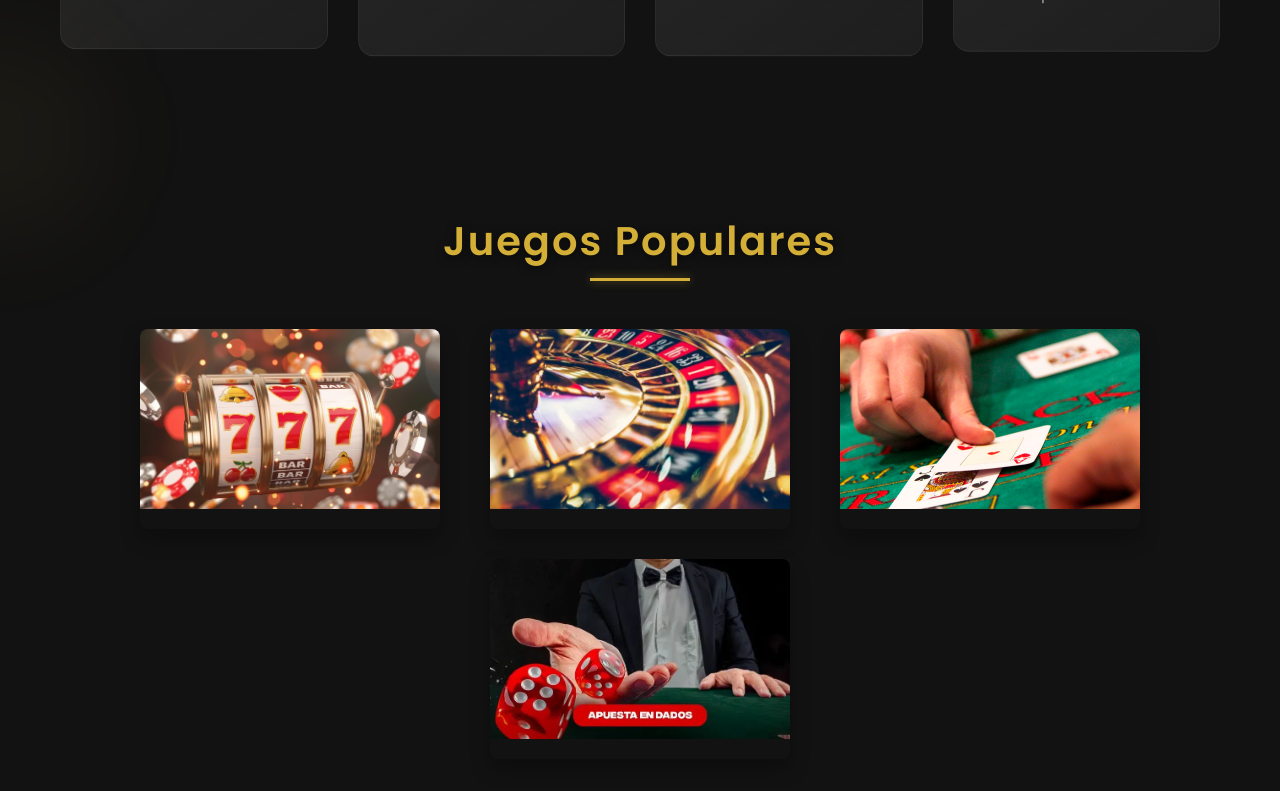
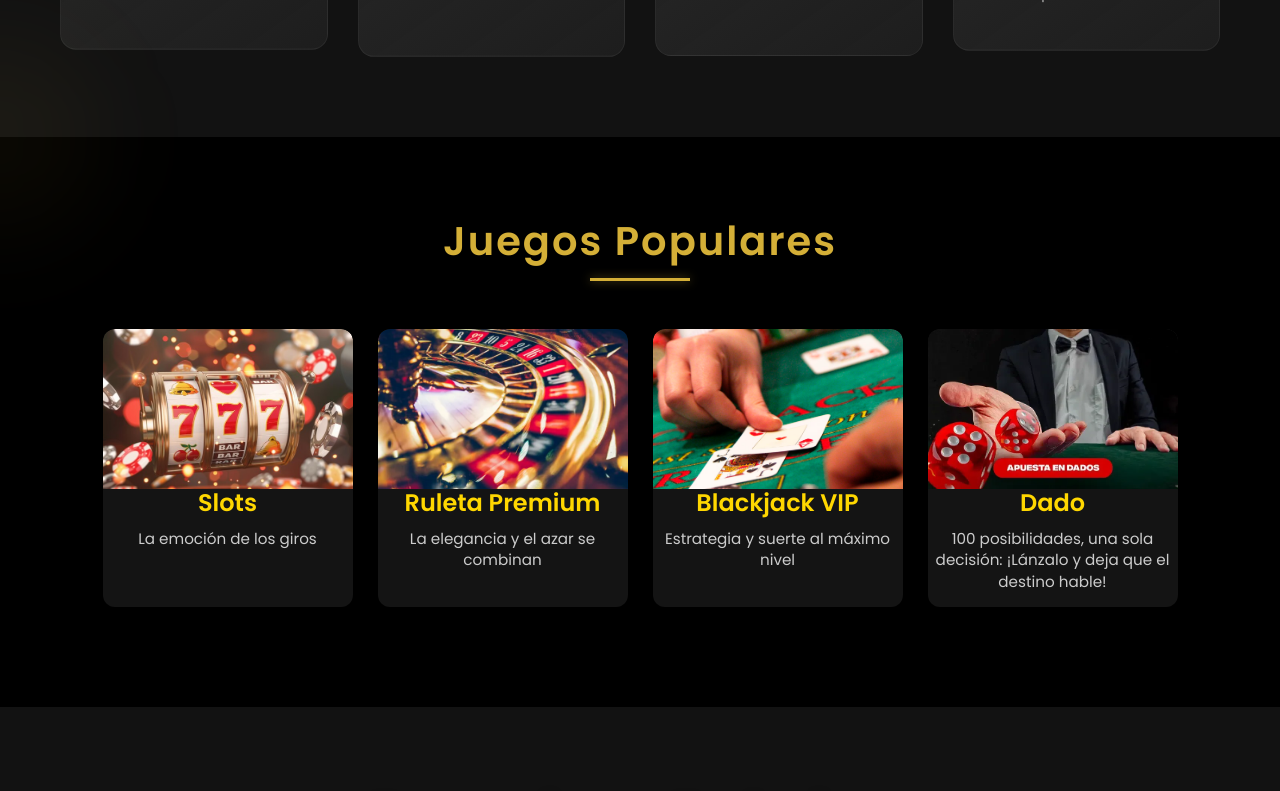
Before and after one commit to Tomas093/Casino-Web, a React (Vite) app in the folder client/: page / in a window 1280 px wide. Shown: the part 1160-1951 px from the top of the page. Built offline with nearby package versions, Linux system fonts and the light colour scheme; no server answers.

Commit message:
me lo pide el gitbash

```diff
--- a/client/src/Css/LandingPageStyle.css
+++ b/client/src/Css/LandingPageStyle.css
@@ -253,78 +253,77 @@ section {
     color: #fff;
 }
 
-/* Games Section */
-
-.games-section-landing {
+/* Games Section - Nuevo estilo mejorado */
+#games {
     background-color: #000000;
+    padding: 80px 20px;
 }
 
 .games-carousel {
     display: flex;
     justify-content: center;
-    gap: 30px;
+    gap: 25px;
     flex-wrap: wrap;
+    max-width: 1200px;
+    margin: 0 auto;
 }
 
-.game-card-landing {
-    width: 300px;
-    background: rgb(25, 23, 23);
-    border-radius: 15px;
+.australis-game-card {
+    width: 250px;
+    background: #141414;
+    border-radius: 12px;
     overflow: hidden;
-    transition: transform 0.3s;
+    transition: transform 0.3s, box-shadow 0.3s;
+    margin-bottom: 20px;
 }
 
-.game-card:hover {
-    transform: scale(1.05);
+.australis-game-card:hover {
+    transform: scale(1.03);
+    box-shadow: 0 8px 20px rgba(255, 215, 0, 0.3);
 }
 
-.game-image {
-    height: 180px;
+.australis-game-image {
+    height: 160px;
     background-size: cover;
     background-position: center;
-}
-.game-info {
-    padding: 15px;
-    text-align: center;
-    color: white;
+    border-top-left-radius: 12px;
+    border-top-right-radius: 12px;
 }
 
-.game-info h3 {
-    font-size: 1.4rem;
+australis-game-info {
+    padding: 20px;
+    text-align: center;
+    background-color: #1c1c1c; /* Color unificado para todos los juegos */
+    border-bottom-left-radius: 12px;
+    border-bottom-right-radius: 12px;
+}
+.australis-game-title {
+    font-size: 1.5rem;
     margin-bottom: 10px;
-    color: #facc15; /* Amarillo suave, podés ajustar el color */
+    color: #ffd700;
+    font-weight: 600;
 }
 
-.game-info p {
+.australis-game-description {
     font-size: 0.95rem;
     color: #ccc;
+    line-height: 1.4;
 }
 
-.game1 {
+.australis-game1 {
     background-image: url('@assets/slots.jpg');
 }
 
-.game2 {
-    background-image: url("@assets/ruleta.jpg");
+.australis-game2 {
+    background-image: url('@assets/ruleta.jpg');
 }
 
-.game3 {
+.australis-game3 {
     background-image: url('@assets/blackjack.jpg');
 }
 
-.game4 {
+.australis-game4 {
     background-image: url('@assets/dados.jpg');
-}
-
-
-.game-card h3 {
-    padding: 20px 20px 10px;
-    font-size: 1.3rem;
-}
-
-.game-card p {
-    padding: 0 20px 20px;
-    color: #ccc;
 }
 
 /* Promo Section */
@@ -447,8 +446,6 @@ section {
     box-shadow: 0 3px 10px rgba(255, 215, 0, 0.5);
 }
 
-
-
 /* Features Section */
 .australis-features {
     padding: 80px 0;
@@ -556,3 +553,16 @@ section {
 .australis-feature:nth-child(4) {
     animation: float 5s ease infinite 3s;
 }
+
+/* Variables CSS para evitar conflictos */
+:root {
+    --color-dark-gray: #121212;
+    --light-gray: #2a2a2a;
+    --green: #28a745;
+    --gold: #ffd700;
+    --red: #e53935;
+    --white: #ffffff;
+    --text-light: #e6e6e6;
+    --text-muted: #b3b3b3;
+    --transition: all 0.3s ease;
+}
--- a/client/src/React/pages/home/LandingPage.tsx
+++ b/client/src/React/pages/home/LandingPage.tsx
@@ -26,15 +26,15 @@ const LandingPage: React.FC = () => {
         {titulo: "Giros Gratis", descripcion: "20 giros gratis en nuestros juegos premium", imagen: "promo3"}
     ];
 
-    const juegos = [
-        {id: 1, nombre: "Slots", descripcion: "La emoción de los giros", imagen: "game1"},
-        {id: 2, nombre: "Ruleta Premium", descripcion: "La elegancia y el azar se combinan", imagen: "game2"},
-        {id: 3, nombre: "Blackjack VIP", descripcion: "Estrategia y suerte al máximo nivel", imagen: "game3"},
+    const australisJuegos = [
+        {id: 1, nombre: "Slots", descripcion: "La emoción de los giros", imagen: "australis-game1"},
+        {id: 2, nombre: "Ruleta Premium", descripcion: "La elegancia y el azar se combinan", imagen: "australis-game2"},
+        {id: 3, nombre: "Blackjack VIP", descripcion: "Estrategia y suerte al máximo nivel", imagen: "australis-game3"},
         {
             id: 4,
             nombre: "Dado",
             descripcion: "100 posibilidades, una sola decisión: ¡Lánzalo y deja que el destino hable!",
-            imagen: "game4"
+            imagen: "australis-game4"
         },
     ];
 
@@ -72,12 +72,14 @@ const LandingPage: React.FC = () => {
     };
 
 
-    const renderGameCards = () => {
-        return juegos.map(juego => (
-            <div key={juego.id} className="game-card">
-                <div className={`game-image ${juego.imagen}`}></div>
-                <h3>{juego.nombre}</h3>
-                <p>{juego.descripcion}</p>
+    const renderAustralisGameCards = () => {
+        return australisJuegos.map(juego => (
+            <div key={juego.id} className="australis-game-card">
+                <div className={`australis-game-image ${juego.imagen}`}></div>
+                <div className="australis-game-info">
+                    <h3 className="australis-game-title">{juego.nombre}</h3>
+                    <p className="australis-game-description">{juego.descripcion}</p>
+                </div>
             </div>
         ));
     };
@@ -95,7 +97,7 @@ const LandingPage: React.FC = () => {
                 navLinks={landingNavLinks}
                 className="landing-navbar"
                 variant="light"
-                showBalance={false}
+                showBalance={true}
                 playButtonLabel="Jugar"
                 loginButtonLabel="Iniciar Sesión"
                 registerButtonLabel="Registrarse"
@@ -127,8 +129,6 @@ const LandingPage: React.FC = () => {
                         </div>
                     </div>
                 </div>
-
-                {/* Resto del código sin cambios... */}
 
                 {/* Características */}
                 <section className="australis-features">
@@ -172,7 +172,7 @@ const LandingPage: React.FC = () => {
                 <section id="games" className="games-section">
                     <h2 className="section-title">Juegos Populares</h2>
                     <div className="games-carousel">
-                        {renderGameCards()}
+                        {renderAustralisGameCards()}
                     </div>
                 </section>
 
--- a/client/src/React/pages/profile/ProfilePage.tsx
+++ b/client/src/React/pages/profile/ProfilePage.tsx
@@ -38,6 +38,7 @@ const ProfilePage: React.FC = () => {
     // Actualizar formulario cuando cambian los datos del usuario
     useEffect(() => {
         if (user) {
+            console.log(user);
             setFormData({
                 nombre: user.nombre || '',
                 apellido: user.apellido || '',
```
